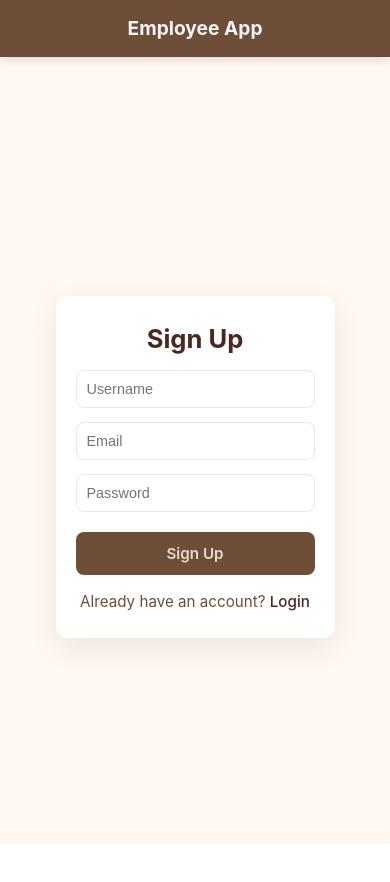
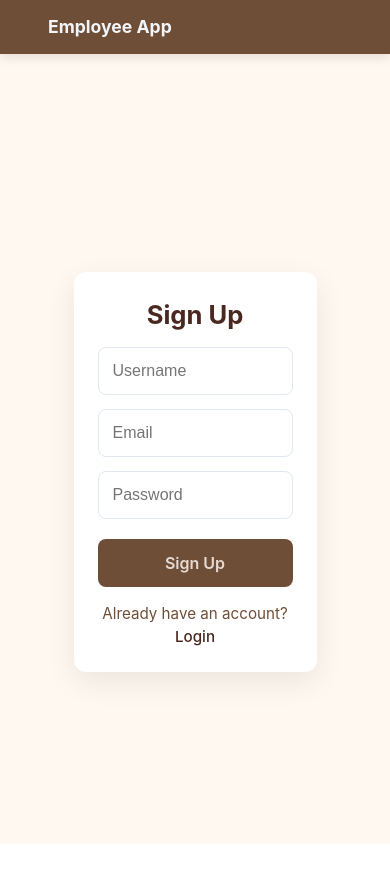
Before and after one commit to elvislazar/Employee-Application, a React (Vite) app in the folder frontend/: page /signup in a window 390 px wide. Shown: the top 882 px of the page. Built offline with nearby package versions, Linux system fonts and the light colour scheme.

Commit message:
Second commit

```diff
--- a/frontend/src/App.css
+++ b/frontend/src/App.css
@@ -4,13 +4,13 @@
   margin: 0;
   padding: 0;
 }
+
 body {
   font-family: 'Inter', sans-serif;
   background: #FFF8F0;
   color: #4a281f;
   line-height: 1.5;
   height: 100vh;
-  overflow-x: hidden;
 }
 
 /* ===== Navbar ===== */
@@ -20,7 +20,7 @@ body {
   padding: 14px 32px;
   display: flex;
   justify-content: center;
-  box-shadow: 0 4px 10px rgba(0, 0, 0, 0.1);
+  box-shadow: 0 4px 10px rgba(0,0,0,0.1);
   position: sticky;
   top: 0;
   z-index: 100;
@@ -28,26 +28,21 @@ body {
 
 .navbar-inner {
   width: 100%;
-  max-width: 1200px;
+  max-width: 100%;
   display: flex;
   justify-content: space-between;
   align-items: center;
-  flex-wrap: wrap;
-  gap: 10px;
+  padding: 0 16px;
 }
 
 .navbar-left h2 {
   cursor: pointer;
   color: #f1f5f9;
-  font-size: 1.4rem;
-  white-space: nowrap;
 }
 
 .navbar-right {
   display: flex;
   gap: 12px;
-  flex-wrap: wrap;
-  justify-content: flex-end;
 }
 
 .button {
@@ -65,6 +60,37 @@ body {
 .button:hover {
   background: #4a281f;
   color: #D7BFAE;
+}
+
+/* ===== Hamburger Menu Styles ===== */
+.menu-toggle {
+  display: none;
+  flex-direction: column;
+  justify-content: center;
+  cursor: pointer;
+  gap: 5px;
+  height: 24px;
+  width: 28px;
+}
+
+.menu-toggle .bar {
+  width: 100%;
+  height: 3px;
+  background-color: white;
+  border-radius: 2px;
+  transition: all 0.3s ease;
+}
+
+.menu-toggle .bar.active:nth-child(1) {
+  transform: rotate(45deg) translate(5px, 5px);
+}
+
+.menu-toggle .bar.active:nth-child(2) {
+  opacity: 0;
+}
+
+.menu-toggle .bar.active:nth-child(3) {
+  transform: rotate(-45deg) translate(6px, -6px);
 }
 
 /* ===== Main Content ===== */
@@ -90,9 +116,9 @@ body {
   background: white;
   padding: 36px 32px;
   border-radius: 12px;
-  box-shadow: 0 10px 30px rgba(0, 0, 0, 0.08);
+  box-shadow: 0 10px 30px rgba(0,0,0,0.08);
   width: 100%;
-  max-width: 400px;
+  max-width: 45%;
   text-align: center;
 }
 
@@ -118,7 +144,7 @@ body {
 .auth-form input:focus {
   border-color: #6F4E37;
   outline: none;
-  box-shadow: 0 4px 12px rgba(59, 130, 246, 0.15);
+  box-shadow: 0 4px 12px rgba(59,130,246,0.15);
 }
 
 .auth-form button {
@@ -153,9 +179,9 @@ body {
   background: white;
   padding: 28px;
   border-radius: 12px;
-  box-shadow: 0 6px 20px rgba(0, 0, 0, 0.05);
+  box-shadow: 0 6px 20px rgba(0,0,0,0.05);
   width: 100%;
-  overflow-x: auto;
+  max-width: 100%;
 }
 
 .page-title {
@@ -169,7 +195,6 @@ body {
   width: 100%;
   border-collapse: collapse;
   table-layout: auto;
-  min-width: 600px;
 }
 
 .employee-table th,
@@ -196,7 +221,7 @@ body {
   border: none;
   border-radius: 6px;
   cursor: pointer;
-  font-size: 0.9rem;
+  font-size: 0.95rem;
 }
 
 .edit-button {
@@ -218,14 +243,15 @@ body {
   background: #dc2626;
 }
 
-/* ===== Edit Form ===== */
+/* ===== Edit Form Inline ===== */
 .edit-form-container {
   margin-top: 24px;
   background: #e8dad1;
   padding: 22px;
   border-radius: 10px;
   max-width: 500px;
-  margin: 24px auto;
+  margin-left: auto;
+  margin-right: auto;
 }
 
 .edit-form input {
@@ -234,14 +260,18 @@ body {
   border-radius: 6px;
   border: 1px solid #cbd5e1;
   width: 100%;
+  max-width: 400px;
+  display: block;
+  margin-left: auto;
+  margin-right: auto;
 }
 
+/* Button group */
 .button-group {
   display: flex;
   gap: 12px;
   justify-content: center;
   margin-top: 10px;
-  flex-wrap: wrap;
 }
 
 .edit-form button {
@@ -251,6 +281,7 @@ body {
   cursor: pointer;
   flex: 1;
   max-width: 180px;
+  margin-left: 10px;
 }
 
 .save-button {
@@ -266,12 +297,12 @@ body {
 /* ===== Add Employee Form ===== */
 .form-container {
   max-width: 500px;
-  width: 90%;
+  width: 80%;
   margin: 0 auto;
   background: white;
   padding: 36px;
   border-radius: 12px;
-  box-shadow: 0 10px 20px rgba(0, 0, 0, 0.08);
+  box-shadow: 0 10px 20px rgba(0,0,0,0.08);
 }
 
 .add-form input {
@@ -298,58 +329,90 @@ body {
 }
 
 /* ===== Responsive Design ===== */
-
-/* Tablets */
 @media (max-width: 1024px) {
   .navbar-inner {
-    flex-direction: column;
-    align-items: center;
-    text-align: center;
+    flex-direction: row;
   }
-  .navbar-right {
-    margin-top: 8px;
-    justify-content: center;
-    gap: 8px;
-  }
-  .main-content {
-    padding: 20px;
-  }
-  .employee-table th, .employee-table td {
+
+  .employee-table th,
+  .employee-table td {
     font-size: 0.9rem;
     padding: 10px 6px;
   }
+
+  .auth-card {
+    max-width: 70%;
+  }
 }
 
-/* Mobiles */
-@media (max-width: 600px) {
-  .navbar-left h2 {
-    font-size: 1.2rem;
+@media (max-width: 768px) {
+  .menu-toggle {
+    display: flex;
   }
+
+  .navbar-right {
+    display: none;
+    flex-direction: column;
+    background-color: #6F4E37;
+    width: 100%;
+    text-align: center;
+    padding: 12px 0;
+    border-top: 1px solid rgba(255, 255, 255, 0.2);
+    position: absolute;
+    top: 58px;
+    left: 0;
+    z-index: 100;
+  }
+
+  .navbar-right.open {
+    display: flex;
+    animation: slideDown 0.3s ease;
+  }
+
+  @keyframes slideDown {
+    from {
+      opacity: 0;
+      transform: translateY(-10px);
+    }
+    to {
+      opacity: 1;
+      transform: translateY(0);
+    }
+  }
+
+  .navbar-right .button {
+    width: 90%;
+    margin: 8px auto;
+    border-radius: 8px;
+  }
+
   .auth-card {
-    padding: 24px 20px;
     max-width: 90%;
   }
-  .form-container, .edit-form-container {
-    width: 95%;
-    padding: 20px;
-  }
-  .auth-form input,
-  .add-form input,
-  .edit-form input {
-    font-size: 0.9rem;
-    padding: 10px;
-  }
-  .auth-form button,
-  .add-form button,
-  .edit-form button {
-    font-size: 0.95rem;
-    padding: 12px;
-  }
-  .employee-table {
-    font-size: 0.85rem;
-  }
-  .button-group {
-    flex-direction: column;
-    align-items: center;
+
+  .form-container {
+    width: 90%;
+    padding: 24px;
   }
 }
+
+@media (max-width: 480px) {
+  .navbar-left h2 {
+    font-size: 1.1rem;
+  }
+
+  .button {
+    font-size: 0.9rem;
+    padding: 6px 10px;
+  }
+
+  .employee-table th,
+  .employee-table td {
+    font-size: 0.85rem;
+    padding: 8px 4px;
+  }
+
+  .auth-card {
+    padding: 24px;
+  }
+}
--- a/frontend/src/components/Navbar.jsx
+++ b/frontend/src/components/Navbar.jsx
@@ -1,28 +1,59 @@
-import React from "react";
+import React, { useState } from "react";
 import { Link, useNavigate } from "react-router-dom";
 import "../App.css";
 
 const Navbar = () => {
   const navigate = useNavigate();
   const user = JSON.parse(localStorage.getItem("user") || "null");
+  const [menuOpen, setMenuOpen] = useState(false);
 
   const handleLogout = () => {
     localStorage.removeItem("token");
     localStorage.removeItem("user");
     navigate("/login", { replace: true });
+    setMenuOpen(false);
   };
+
+  const toggleMenu = () => setMenuOpen(!menuOpen);
+  const closeMenu = () => setMenuOpen(false);
 
   return (
     <nav className="navbar">
       <div className="navbar-inner">
-        <div className="navbar-left" onClick={() => navigate("/employees")} style={{ cursor: "pointer" }}>
+        <div
+          className="navbar-left"
+          onClick={() => {
+            navigate("/employees");
+            closeMenu();
+          }}
+          style={{ cursor: "pointer" }}
+        >
           <h2>Employee App</h2>
         </div>
+
+        {/* Hamburger Icon (Visible only on mobile) */}
         {user && (
-          <div className="navbar-right">
-            <Link to="/employees" className="button">Employee</Link>
-            {user?.role === "admin" && <Link to="/add-employee" className="button">Add Employee</Link>}
-            <button className="button" onClick={handleLogout}>Logout</button>
+          <div className="menu-toggle" onClick={toggleMenu}>
+            <span className={menuOpen ? "bar active" : "bar"}></span>
+            <span className={menuOpen ? "bar active" : "bar"}></span>
+            <span className={menuOpen ? "bar active" : "bar"}></span>
+          </div>
+        )}
+
+        {/* Right side menu (Desktop + Mobile dropdown) */}
+        {user && (
+          <div className={`navbar-right ${menuOpen ? "open" : ""}`}>
+            <Link to="/employees" className="button" onClick={closeMenu}>
+              Employee
+            </Link>
+            {user?.role === "admin" && (
+              <Link to="/add-employee" className="button" onClick={closeMenu}>
+                Add Employee
+              </Link>
+            )}
+            <button className="button" onClick={handleLogout}>
+              Logout
+            </button>
           </div>
         )}
       </div>
```
